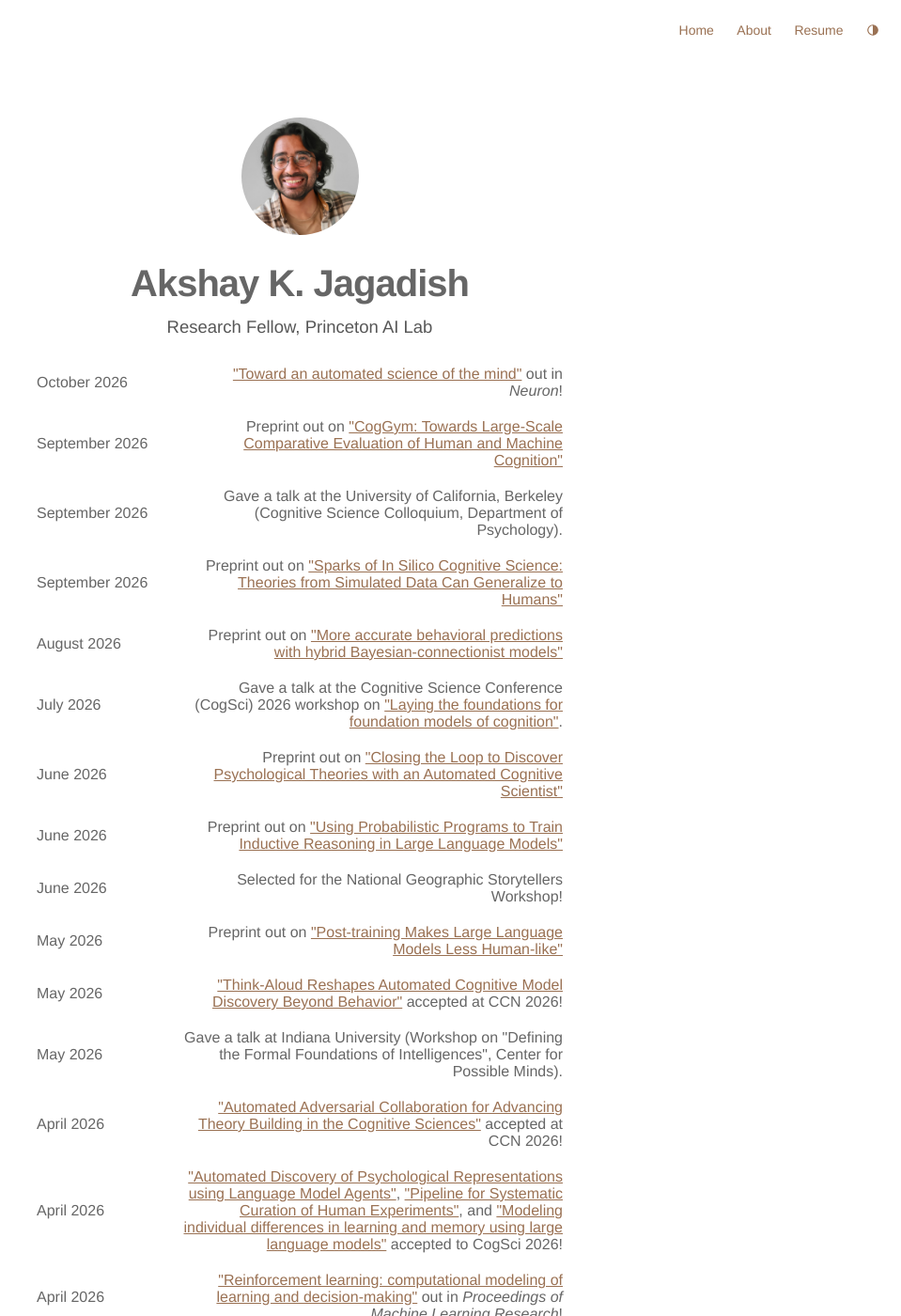
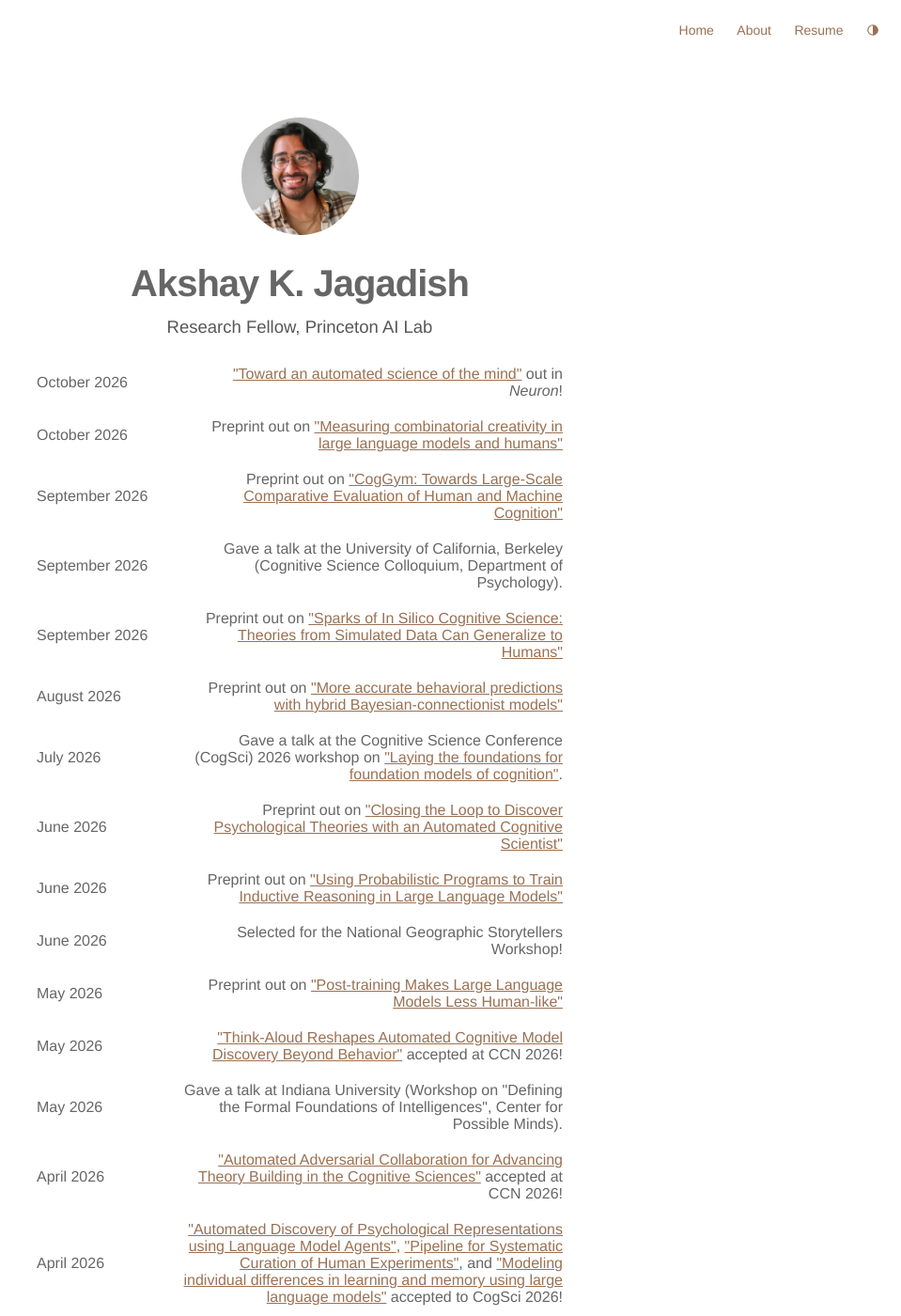
Before and after one commit to akjagadish/akjagadish.github.io, a Jekyll site: the page built from projects.html, in a window 1280 px wide and 1400 px high. Shown: the whole window at 94% size, without its empty margins (321-1280 px from the left). Built offline with Jekyll 4.4.1, drawn with Linux system fonts in a browser that asks for light colours; nearby versions of some CDN libraries; some of the changed text lies outside the part shown.

Commit message:
docs: date combinatorial creativity preprint by its latest arXiv revision (October 2026)
Co-Authored-By: Claude Fable 5.1 <noreply@anthropic.com>

```diff
--- a/projects.html
+++ b/projects.html
@@ -9,6 +9,13 @@ layout: page_projects
     <span style="flex-shrink: 0; text-align: left; width: 130px;">October 2026</span>
     <span style="flex-grow: 1; text-align: right; margin-left: 20px;">
       <a href="https://arxiv.org/abs/2603.20988">"Toward an automated science of the mind"</a> out in <i>Neuron</i>!
+    </span>
+  </div>
+
+<div style="display: flex; justify-content: space-between; align-items: center;">
+    <span style="flex-shrink: 0; text-align: left; width: 130px;">October 2026</span>
+    <span style="flex-grow: 1; text-align: right; margin-left: 20px;">
+      Preprint out on <a href="https://arxiv.org/abs/2509.21043">"Measuring combinatorial creativity in large language models and humans"</a>
     </span>
   </div>
 
@@ -150,13 +157,6 @@ layout: page_projects
 <div style="display: flex; justify-content: space-between; align-items: center;">
     <span style="flex-shrink: 0; text-align: left; width: 130px;">September 2025</span>
     <span style="flex-grow: 1; text-align: right; margin-left: 20px;">
-      Preprint out on <a href="https://arxiv.org/abs/2509.21043">"Measuring combinatorial creativity in large language models and humans"</a>
-    </span>
-  </div>
-
-<div style="display: flex; justify-content: space-between; align-items: center;">
-    <span style="flex-shrink: 0; text-align: left; width: 130px;">September 2025</span>
-    <span style="flex-grow: 1; text-align: right; margin-left: 20px;">
       <a href="https://arxiv.org/abs/2505.17661">"Automated scientific minimization of regret for cognitive modeling"</a> accepted at the AI4Science Workshop at NeurIPS 2025!
     </span>
   </div>
```
